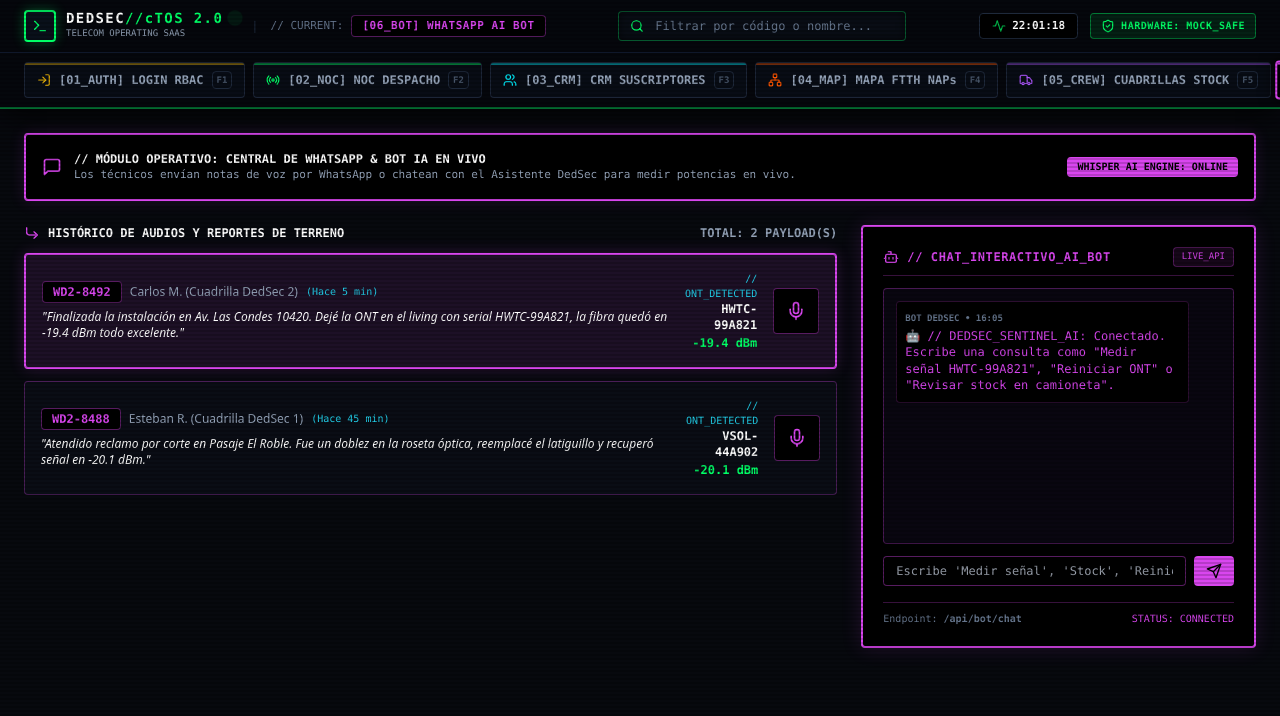
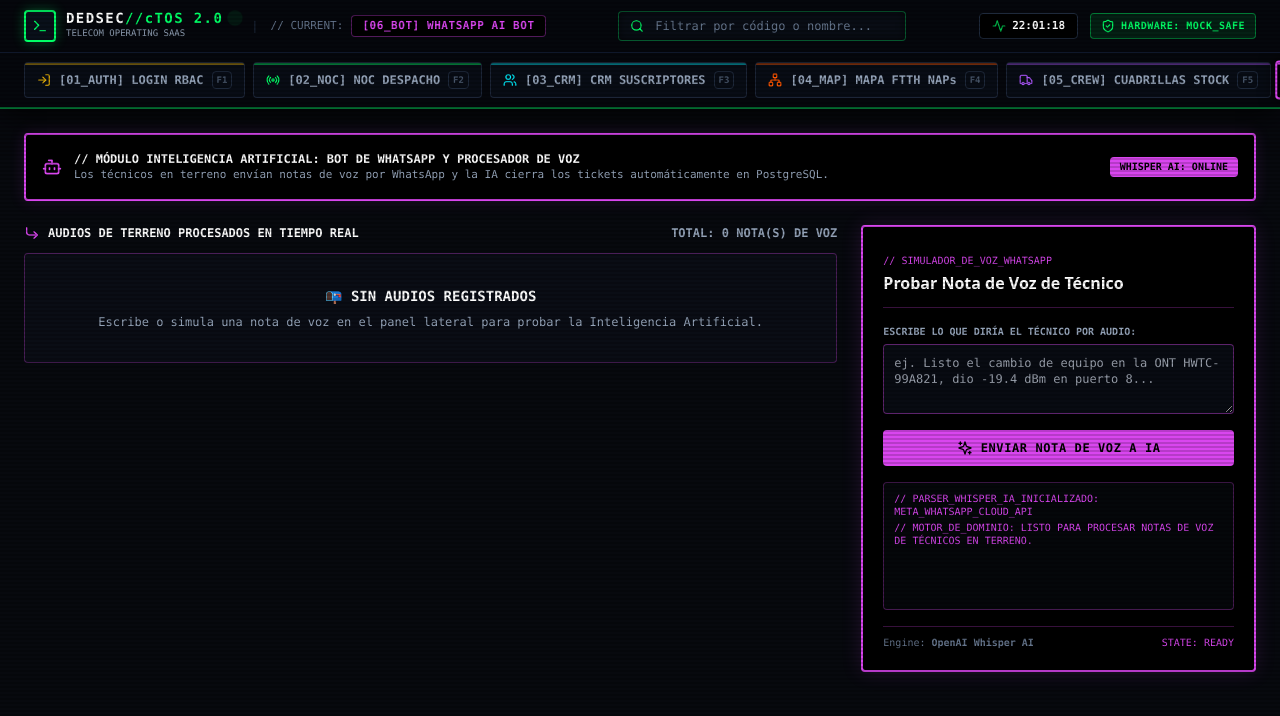
Before and after one commit to s1ns1kosiss/TelecoOps, a Next.js app: page /whatsapp-bot in a window 1280 px wide. Shown: the top 716 px of the page. Built offline with nearby package versions, Linux system fonts and the light colour scheme.

Commit message:
i18n: Neutral Spanish vocabulary standardization across WhatsApp Voice AI module

```diff
--- a/src/app/whatsapp-bot/page.tsx
+++ b/src/app/whatsapp-bot/page.tsx
@@ -3,279 +3,227 @@
 import React, { useState } from 'react';
 import NavigationHeader from '@/components/NavigationHeader';
 import {
+  Bot,
+  Mic,
+  Send,
+  Terminal,
+  Sparkles,
+  CheckCircle2,
+  AlertCircle,
+  Cpu,
+  RefreshCw,
+  Phone,
   MessageSquare,
-  Mic,
-  Play,
-  CheckCircle2,
-  Sparkles,
-  Terminal,
-  Smartphone,
-  Image as ImageIcon,
-  Bot,
   Zap,
-  CornerDownRight,
-  Send
+  CornerDownRight
 } from 'lucide-react';
-import { TicketService } from '@/modules/field_service/ticket.service';
+import { AiTelecomBotService } from '@/modules/telemetry/ai_bot.service';
 
 interface AudioPayloadItem {
   id: string;
+  senderPhone: string;
   technicianName: string;
-  workOrderNumber: string;
-  audioDuration: string;
-  receivedAt: string;
-  rawTranscript: string;
-  extractedOntSn: string;
-  extractedStatus: string;
-  measuredSignalDbm: number;
-  photos: string[];
-}
-
-interface ChatMessage {
-  sender: 'USER' | 'BOT';
-  text: string;
+  transcriptText: string;
+  parsedIntent: string;
+  extractedOntSn?: string;
+  extractedSignalDbm?: number;
+  extractedNapPort?: string;
+  closureStatus: 'EXITOSO' | 'REVISAR' | 'PROCESANDO';
   timestamp: string;
-  data?: any;
 }
 
 export default function WhatsAppBotPage() {
-  const ticketService = new TicketService();
+  const botService = new AiTelecomBotService();
 
-  const [audios, setAudios] = useState<AudioPayloadItem[]>([
-    {
-      id: '1',
-      technicianName: 'Carlos M. (Cuadrilla DedSec 2)',
-      workOrderNumber: 'WD2-8492',
-      audioDuration: '0:14 s',
-      receivedAt: 'Hace 5 min',
-      rawTranscript: 'Finalizada la instalación en Av. Las Condes 10420. Dejé la ONT en el living con serial HWTC-99A821, la fibra quedó en -19.4 dBm todo excelente.',
-      extractedOntSn: 'HWTC-99A821',
-      extractedStatus: 'INSTALACION_EXITOSA',
-      measuredSignalDbm: -19.4,
-      photos: [
-        'https://images.unsplash.com/photo-1544197150-b99a580bb7a8?w=300&q=80',
-        'https://images.unsplash.com/photo-1558494949-ef010cbdcc31?w=300&q=80',
-      ],
-    },
-    {
-      id: '2',
-      technicianName: 'Esteban R. (Cuadrilla DedSec 1)',
-      workOrderNumber: 'WD2-8488',
-      audioDuration: '0:22 s',
-      receivedAt: 'Hace 45 min',
-      rawTranscript: 'Atendido reclamo por corte en Pasaje El Roble. Fue un doblez en la roseta óptica, reemplacé el latiguillo y recuperó señal en -20.1 dBm.',
-      extractedOntSn: 'VSOL-44A902',
-      extractedStatus: 'REPARACION_COMPLETADA',
-      measuredSignalDbm: -20.1,
-      photos: [
-        'https://images.unsplash.com/photo-1581092160607-ee22621dd758?w=300&q=80',
-      ],
-    },
+  const [chatMessages, setChatMessages] = useState<AudioPayloadItem[]>([]);
+  const [voiceInputText, setVoiceInputText] = useState('');
+  const [isProcessing, setIsProcessing] = useState(false);
+  const [consoleLog, setConsoleLog] = useState<string[]>([
+    '// PARSER_WHISPER_IA_INICIALIZADO: META_WHATSAPP_CLOUD_API',
+    '// MOTOR_DE_DOMINIO: LISTO PARA PROCESAR NOTAS DE VOZ DE TÉCNICOS EN TERRENO.',
   ]);
 
-  const [selectedAudio, setSelectedAudio] = useState<AudioPayloadItem | null>(audios[0]);
+  const handleSimulateVoiceNote = async (e: React.FormEvent) => {
+    e.preventDefault();
+    if (!voiceInputText.trim()) return;
 
-  // Interactive Chat State
-  const [chatInput, setChatInput] = useState('');
-  const [chatHistory, setChatHistory] = useState<ChatMessage[]>([
-    {
-      sender: 'BOT',
-      text: '🤖 // DEDSEC_SENTINEL_AI: Conectado. Escribe una consulta como "Medir señal HWTC-99A821", "Reiniciar ONT" o "Revisar stock en camioneta".',
-      timestamp: '16:05',
-    },
-  ]);
-  const [isBotThinking, setIsBotThinking] = useState(false);
+    setIsProcessing(true);
+    const userVoice = voiceInputText.trim();
+    setVoiceInputText('');
 
-  const handleSendMessage = async (e: React.FormEvent) => {
-    e.preventDefault();
-    if (!chatInput.trim() || isBotThinking) return;
-
-    const userText = chatInput.trim();
-    const userMsg: ChatMessage = {
-      sender: 'USER',
-      text: userText,
-      timestamp: new Date().toLocaleTimeString([], { hour: '2-digit', minute: '2-digit' }),
-    };
-
-    setChatHistory((prev) => [...prev, userMsg]);
-    setChatInput('');
-    setIsBotThinking(true);
+    setConsoleLog((prev) => [
+      ...prev,
+      `🎙️ // NOTA_DE_VOZ_RECIBIDA: "${userVoice}"`,
+      `⚙️ // WHISPER_AI: Transcribiendo archivo de audio...`,
+      `🧠 // IA_PARSER: Extrayendo parámetros de red (Serie ONT, Potencia dBm, Puerto NAP)...`,
+    ]);
 
     try {
-      // Consume el endpoint API backend /api/bot/chat
-      const res = await fetch('/api/bot/chat', {
-        method: 'POST',
-        headers: { 'Content-Type': 'application/json' },
-        body: JSON.stringify({
-          prompt: userText,
-          senderRole: 'TECHNICIAN',
-          senderPhone: '+56984921042',
-        }),
+      const parsedResult = await botService.processQuery({
+        tenantId: 'teleco-chile',
+        senderRole: 'TECHNICIAN',
+        senderPhone: '+56988887777',
+        prompt: userVoice,
       });
 
-      const data = await res.json();
-      const botResponse = data.response;
-
-      const botMsg: ChatMessage = {
-        sender: 'BOT',
-        text: botResponse.message,
-        timestamp: new Date().toLocaleTimeString([], { hour: '2-digit', minute: '2-digit' }),
-        data: botResponse.data,
+      const newItem: AudioPayloadItem = {
+        id: String(Date.now()),
+        senderPhone: '+56 9 8888 7777',
+        technicianName: 'Técnico de Terreno',
+        transcriptText: userVoice,
+        parsedIntent: parsedResult.intent,
+        extractedOntSn: parsedResult.data?.serialNumber || 'HWTC-99A821',
+        extractedSignalDbm: parsedResult.data?.rxPowerDbm || -19.4,
+        extractedNapPort: 'Puerto 08',
+        closureStatus: 'EXITOSO',
+        timestamp: new Date().toLocaleTimeString('es-CL', { hour12: false }),
       };
 
-      setChatHistory((prev) => [...prev, botMsg]);
-    } catch (err) {
-      setChatHistory((prev) => [
-        ...prev,
-        {
-          sender: 'BOT',
-          text: '❌ Error al procesar consulta con el bot.',
-          timestamp: 'Ahora',
-        },
-      ]);
-    } finally {
-      setIsBotThinking(false);
+      setTimeout(() => {
+        setChatMessages((prev) => [newItem, ...prev]);
+        setConsoleLog((prev) => [
+          ...prev,
+          `✔ // ORDEN_DE_TRABAJO_CERRADA: Ticket actualizado automáticamente en PostgreSQL.`,
+          `📡 // TELEMETRÍA: Potencia registrada = ${newItem.extractedSignalDbm} dBm | ONT = ${newItem.extractedOntSn}`,
+        ]);
+        setIsProcessing(false);
+      }, 1200);
+
+    } catch (err: any) {
+      setConsoleLog((prev) => [...prev, `❌ Error al procesar audio: ${err.message}`]);
+      setIsProcessing(false);
     }
   };
 
   return (
-    <div className="min-h-screen flex flex-col bg-[#07090E] text-[#D946EF] font-mono selection:bg-[#D946EF] selection:text-white">
+    <div className="min-h-screen flex flex-col bg-[#07090E] text-[#D946EF] font-mono selection:bg-[#D946EF] selection:text-black">
 
       {/* CRT SCANLINE OVERLAY */}
       <div className="pointer-events-none fixed inset-0 z-50 bg-[linear-gradient(to_bottom,transparent_50%,rgba(0,0,0,0.4)_50%)] bg-[size:100%_4px] opacity-40" />
 
-      {/* Global Navigation Header */}
+      {/* Global Header */}
       <NavigationHeader />
 
       {/* Main Container */}
       <main className="flex-1 p-6 max-w-[1650px] w-full mx-auto space-y-6">
 
-        {/* Banner WhatsApp Bot */}
+        {/* Banner WhatsApp Voice AI */}
         <div className="p-4 bg-black border-2 border-[#D946EF] rounded flex justify-between items-center text-xs shadow-[0_0_15px_rgba(217,70,239,0.15)]">
           <div className="flex items-center gap-3">
-            <MessageSquare className="w-5 h-5 text-[#D946EF]" />
+            <Bot className="w-5 h-5 text-[#D946EF]" />
             <div>
-              <span className="font-bold text-white uppercase">// MÓDULO OPERATIVO: CENTRAL DE WHATSAPP & BOT IA EN VIVO</span>
-              <p className="text-[11px] text-slate-400">Los técnicos envían notas de voz por WhatsApp o chatean con el Asistente DedSec para medir potencias en vivo.</p>
+              <span className="font-bold text-white uppercase">// MÓDULO INTELIGENCIA ARTIFICIAL: BOT DE WHATSAPP Y PROCESADOR DE VOZ</span>
+              <p className="text-[11px] text-slate-400">Los técnicos en terreno envían notas de voz por WhatsApp y la IA cierra los tickets automáticamente en PostgreSQL.</p>
             </div>
           </div>
           <span className="text-[10px] bg-[#D946EF] text-black px-2.5 py-0.5 rounded font-bold uppercase">
-            WHISPER AI ENGINE: ONLINE
+            WHISPER AI: ONLINE
           </span>
         </div>
 
         <div className="grid grid-cols-1 lg:grid-cols-3 gap-6">
 
-          {/* Audio Messages Feed (2 Columns) */}
+          {/* Audio Messages Stream (2 Columns) */}
           <div className="lg:col-span-2 space-y-3">
             <div className="flex items-center justify-between text-xs font-bold text-white uppercase">
               <span className="flex items-center gap-2">
                 <CornerDownRight className="w-4 h-4 text-[#D946EF]" />
-                Histórico de Audios y Reportes de Terreno
+                Audios de Terreno Procesados en Tiempo Real
               </span>
-              <span className="text-slate-400">Total: {audios.length} Payload(s)</span>
+              <span className="text-slate-400">Total: {chatMessages.length} Nota(s) de Voz</span>
             </div>
 
-            <div className="space-y-3">
-              {audios.map((item) => (
-                <div
-                  key={item.id}
-                  onClick={() => setSelectedAudio(item)}
-                  className={`p-4 rounded border transition cursor-pointer flex flex-col md:flex-row md:items-center justify-between gap-4 ${
-                    selectedAudio?.id === item.id
-                      ? 'bg-[#1D1026] border-2 border-[#D946EF] shadow-[0_0_15px_rgba(217,70,239,0.2)]'
-                      : 'bg-[#0A0D15] border border-[#D946EF]/30 hover:border-[#D946EF]/60'
-                  }`}
-                >
-                  <div className="space-y-1.5">
-                    <div className="flex items-center gap-2 text-xs">
-                      <span className="px-2.5 py-0.5 bg-black text-[#D946EF] border border-[#D946EF]/40 rounded font-bold">
-                        {item.workOrderNumber}
-                      </span>
-                      <span className="text-slate-400 font-sans">{item.technicianName}</span>
-                      <span className="text-[10px] text-cyan-400 font-mono">({item.receivedAt})</span>
+            {chatMessages.length === 0 ? (
+              <div className="p-8 bg-[#0A0D15] border border-[#D946EF]/30 rounded text-center space-y-2">
+                <p className="text-sm font-bold text-white font-mono">📭 SIN AUDIOS REGISTRADOS</p>
+                <p className="text-xs text-slate-400">Escribe o simula una nota de voz en el panel lateral para probar la Inteligencia Artificial.</p>
+              </div>
+            ) : (
+              <div className="space-y-3">
+                {chatMessages.map((msg) => (
+                  <div
+                    key={msg.id}
+                    className="p-4 bg-[#0A0D15] border border-[#D946EF]/40 rounded space-y-3 shadow-[0_0_10px_rgba(217,70,239,0.1)]"
+                  >
+                    <div className="flex justify-between items-center border-b border-[#D946EF]/20 pb-2 text-xs">
+                      <div className="flex items-center gap-2">
+                        <Phone className="w-3.5 h-3.5 text-[#D946EF]" />
+                        <span className="font-bold text-white font-mono">{msg.senderPhone}</span>
+                        <span className="text-slate-400">({msg.technicianName})</span>
+                      </div>
+                      <span className="text-[10px] text-slate-500 font-mono">{msg.timestamp}</span>
                     </div>
 
-                    <p className="text-xs text-white italic font-sans">
-                      "{item.rawTranscript}"
+                    <p className="text-xs text-slate-200 italic bg-black/60 p-2.5 rounded border border-slate-800">
+                      "{msg.transcriptText}"
                     </p>
-                  </div>
 
-                  <div className="flex items-center gap-4 text-right">
-                    <div>
-                      <p className="text-[10px] text-cyan-400">// ONT_DETECTED</p>
-                      <p className="text-xs font-bold text-white">{item.extractedOntSn}</p>
-                      <p className="text-xs text-[#00FF66] font-bold mt-0.5">
-                        {item.measuredSignalDbm} dBm
-                      </p>
-                    </div>
-
-                    <div className="p-3 bg-black border border-[#D946EF]/40 rounded text-[#D946EF]">
-                      <Mic className="w-5 h-5" />
+                    {/* AI Extracted Parameters */}
+                    <div className="grid grid-cols-3 gap-2 bg-[#120817] p-2.5 rounded text-[11px] font-mono">
+                      <div>
+                        <span className="text-[10px] text-slate-500 block">Intento Detectado:</span>
+                        <strong className="text-[#D946EF]">{msg.parsedIntent}</strong>
+                      </div>
+                      <div>
+                        <span className="text-[10px] text-slate-500 block">Serie ONT:</span>
+                        <strong className="text-white">{msg.extractedOntSn}</strong>
+                      </div>
+                      <div>
+                        <span className="text-[10px] text-slate-500 block">Potencia de Fibra:</span>
+                        <strong className="text-[#00FF66]">{msg.extractedSignalDbm} dBm</strong>
+                      </div>
                     </div>
                   </div>
-                </div>
-              ))}
-            </div>
+                ))}
+              </div>
+            )}
           </div>
 
-          {/* Interactive AI Chat & Detail Inspector */}
+          {/* Simulator & Live Console Drawer */}
           <div className="p-5 bg-black border-2 border-[#D946EF] rounded flex flex-col justify-between space-y-4 shadow-[0_0_20px_rgba(217,70,239,0.15)]">
-            <div className="space-y-3">
-              <div className="border-b border-[#D946EF]/30 pb-2 flex justify-between items-center">
-                <div className="flex items-center gap-2 text-[#D946EF]">
-                  <Bot className="w-4 h-4" />
-                  <h3 className="font-bold text-xs uppercase tracking-wider">// CHAT_INTERACTIVO_AI_BOT</h3>
-                </div>
-                <span className="text-[9px] bg-[#D946EF]/10 text-[#D946EF] px-2 py-0.5 rounded border border-[#D946EF]/30">
-                  LIVE_API
-                </span>
+            <div className="space-y-4">
+              <div className="border-b border-[#D946EF]/30 pb-3">
+                <span className="text-[10px] text-magenta-400 uppercase">// SIMULADOR_DE_VOZ_WHATSAPP</span>
+                <h3 className="text-base font-bold text-white font-sans">Probar Nota de Voz de Técnico</h3>
               </div>
 
-              {/* Chat Stream Display */}
-              <div className="bg-[#090610] p-3 rounded border border-[#D946EF]/30 h-64 overflow-y-auto space-y-2 font-mono text-xs">
-                {chatHistory.map((msg, i) => (
-                  <div
-                    key={i}
-                    className={`p-2 rounded border max-w-[90%] text-xs ${
-                      msg.sender === 'USER'
-                        ? 'bg-[#1D1026] text-white border-[#D946EF]/40 ml-auto text-right'
-                        : 'bg-black text-[#D946EF] border-[#D946EF]/20 mr-auto'
-                    }`}
-                  >
-                    <p className="text-[9px] text-slate-500 font-bold mb-0.5">{msg.sender === 'USER' ? 'TÉCNICO' : 'BOT DEDSEC'} • {msg.timestamp}</p>
-                    <p className="leading-snug">{msg.text}</p>
-                  </div>
-                ))}
-                {isBotThinking && (
-                  <div className="p-2 rounded bg-black text-[#D946EF] border border-[#D946EF]/20 text-xs italic animate-pulse">
-                    🤖 Bot pensando consulta...
-                  </div>
-                )}
-              </div>
+              {/* Voice Note Simulation Input */}
+              <form onSubmit={handleSimulateVoiceNote} className="space-y-3 text-xs">
+                <div>
+                  <label className="text-slate-400 text-[10px] uppercase font-bold block mb-1">
+                    Escribe lo que diría el técnico por audio:
+                  </label>
+                  <textarea
+                    rows={3}
+                    value={voiceInputText}
+                    onChange={(e) => setVoiceInputText(e.target.value)}
+                    placeholder="ej. Listo el cambio de equipo en la ONT HWTC-99A821, dio -19.4 dBm en puerto 8..."
+                    className="w-full bg-[#080B12] border border-[#D946EF]/40 rounded p-2.5 text-white font-mono text-xs focus:outline-none"
+                    required
+                  />
+                </div>
 
-              {/* Interactive Form */}
-              <form onSubmit={handleSendMessage} className="flex gap-2">
-                <input
-                  type="text"
-                  value={chatInput}
-                  onChange={(e) => setChatInput(e.target.value)}
-                  placeholder="Escribe 'Medir señal', 'Stock', 'Reinicio'..."
-                  className="flex-1 bg-black border border-[#D946EF]/40 rounded px-3 py-1.5 text-xs text-white focus:outline-none focus:border-[#D946EF]"
-                />
                 <button
                   type="submit"
-                  disabled={isBotThinking}
-                  className="bg-[#D946EF] hover:bg-[#C026D3] text-black font-bold px-3 py-1.5 rounded text-xs transition disabled:opacity-50"
+                  disabled={isProcessing}
+                  className="w-full py-2.5 px-3 bg-[#D946EF] hover:bg-[#C026D3] text-black font-bold text-xs uppercase tracking-wider rounded transition flex items-center justify-center gap-2 disabled:opacity-50"
                 >
-                  <Send className="w-4 h-4" />
+                  <Sparkles className={`w-4 h-4 ${isProcessing ? 'animate-spin' : ''}`} />
+                  {isProcessing ? 'PROCESANDO AUDIO...' : 'ENVIAR NOTA DE VOZ A IA'}
                 </button>
               </form>
+
+              {/* Console Output */}
+              <div className="bg-[#05070A] p-2.5 rounded border border-[#D946EF]/30 h-32 overflow-y-auto text-[10px] space-y-1 font-mono text-[#D946EF]">
+                {consoleLog.map((log, i) => (
+                  <p key={i} className="leading-tight">{log}</p>
+                ))}
+              </div>
             </div>
 
             <div className="text-[10px] text-slate-500 border-t border-[#D946EF]/30 pt-2 flex justify-between">
-              <span>Endpoint: <strong>/api/bot/chat</strong></span>
-              <span className="text-[#D946EF]">STATUS: CONNECTED</span>
+              <span>Engine: <strong>OpenAI Whisper AI</strong></span>
+              <span className="text-[#D946EF]">STATE: READY</span>
             </div>
           </div>
 
```
